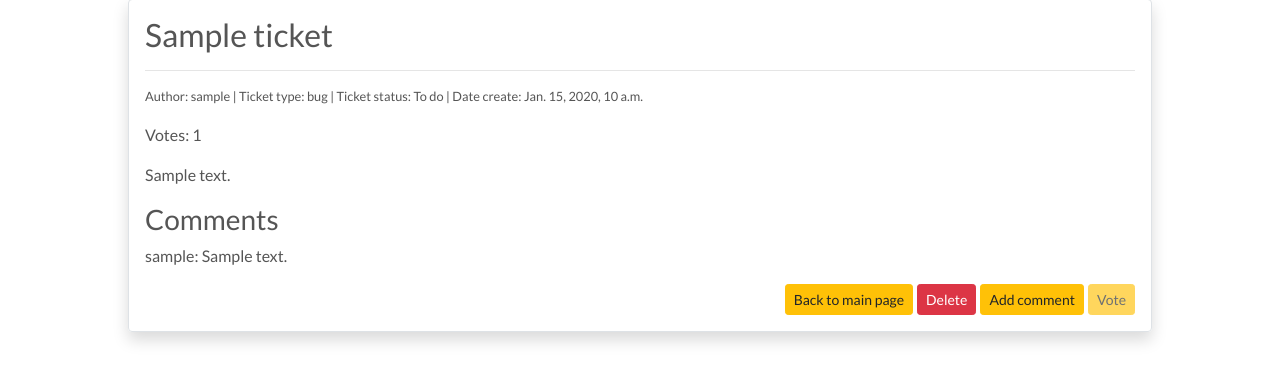
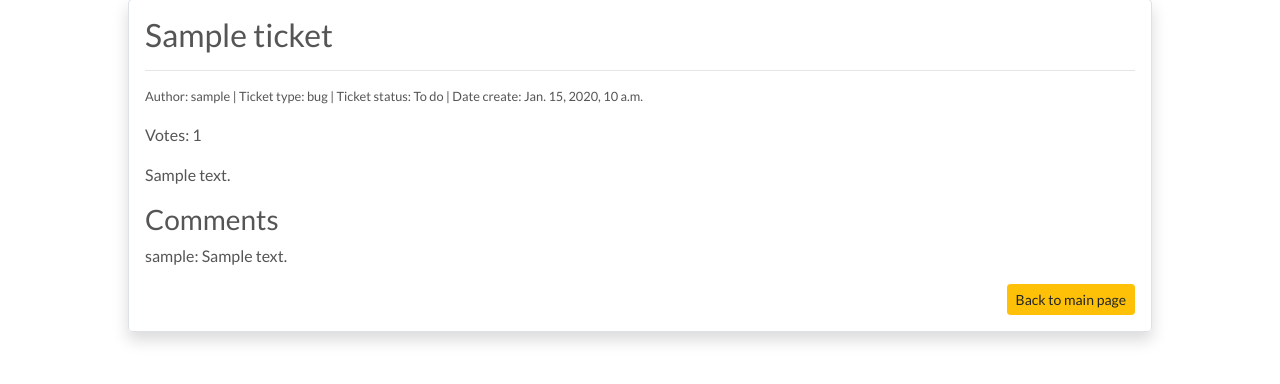
Before and after one commit to r-andy79/issue-tracker-project, a Django app: page /ticket/1 in a window 1280 px wide. Shown: the part 129-513 px from the top of the page. Run offline with Django 3.2, Linux system fonts and the light colour scheme; tables that the repository leaves empty hold one stand-in row (values such as "Sample post"); some libraries are stand-ins or nearby versions.

Commit message:
Added functionality that allows only logged in users to vote or comment on tickets

```diff
--- a/templates/tickets/ticket_detail.html
+++ b/templates/tickets/ticket_detail.html
@@ -23,16 +23,18 @@
                 <p>No comments here yet</p>
                 {% endfor %}
                 <div class="col d-flex justify-content-end p-0">
-                    <a href="{% url 'tickets_list' %}"><button class="btn btn-sm btn-warning">Back to main page</button></a>
                     {% if is_author %}
+                        <a href="{% url 'tickets_list' %}"><button class="btn btn-sm btn-warning">Back to main page</button></a>
+                        <a href="{% url 'delete_ticket' pk=ticket.pk %}"><button class="btn btn-sm btn-danger ml-1">Delete</button></a>
                         <a href="{% url 'edit_ticket' pk=ticket.pk %}"><button class="btn btn-sm btn-success ml-1">Edit</button></a>
-                    {% endif %}
-                    <a href="{% url 'delete_ticket' pk=ticket.pk %}"><button class="btn btn-sm btn-danger ml-1">Delete</button></a>
-                    <a href="{% url 'add_comment' pk=ticket.pk %}"><button class="btn btn-sm btn-warning ml-1">Add comment</button></a>
-                    {% if user.id == null %}
-                        <a href="#"><button class="btn btn-sm btn-warning ml-1" disabled>Vote</button></a>
+                        <a href="{% url 'add_comment' pk=ticket.pk %}"><button class="btn btn-sm btn-warning ml-1">Add comment</button></a>
+                        <a href="{% url 'ticket_vote' ticket_id=ticket.pk user_id=user.id %}"><button class="btn btn-sm btn-warning ml-1">Vote</button></a>
+                    {% elif is_user %}
+                        <a href="{% url 'tickets_list' %}"><button class="btn btn-sm btn-warning">Back to main page</button></a>
+                        <a href="{% url 'add_comment' pk=ticket.pk %}"><button class="btn btn-sm btn-warning ml-1">Add comment</button></a>
+                        <a href="{% url 'ticket_vote' ticket_id=ticket.pk user_id=user.id %}"><button class="btn btn-sm btn-warning ml-1">Vote</button></a>
                     {% else %}
-                    <a href="{% url 'ticket_vote' ticket_id=ticket.pk user_id=user.id %}"><button class="btn btn-sm btn-warning ml-1">Vote</button></a>
+                        <a href="{% url 'tickets_list' %}"><button class="btn btn-sm btn-warning">Back to main page</button></a>
                     {% endif %}
                 </div>
             </div>
--- a/templates/tickets/tickets_list.html
+++ b/templates/tickets/tickets_list.html
@@ -38,6 +38,7 @@
                 <div class="col p-4 d-flex flex-column position-static">
                     <h2>{{ ticket.title }}</h2>
                     <p>{{ ticket.get_ticket_status_display}}</p>
+                    <p>{{ ticket.created_date }}</p>
                     <p>{{ ticket.get_ticket_type_display }}</p>
                     <a href="{% url 'ticket_detail' pk=ticket.pk%}"><button class="btn btn-info">Show details</button></a>
                 </div>
--- a/tickets/views.py
+++ b/tickets/views.py
@@ -55,13 +55,16 @@ def ticket_detail(request, pk):
 
     ticket = get_object_or_404(Ticket, pk=pk)
     votes = Vote.objects.filter(ticket_id=pk)
+    is_user = request.user.is_authenticated
+    print(request.user.id)
     is_author = False
     if request.user.id == ticket.ticket_author_id:
         is_author = True
     context = {
         'ticket': ticket,
         'votes': votes,
-        'is_author': is_author
+        'is_author': is_author,
+        'is_user': is_user
     }
     return render(request, "tickets/ticket_detail.html", context)
 
@@ -122,10 +125,8 @@ def add_comment_to_ticket(request, pk):
 
 @login_required(login_url='account_login')
 def ticket_vote(request, ticket_id, user_id):
-    if user:
-        user = User.objects.get(id=user_id)
-    else:
-        user = None
+    user = User.objects.get(id=user_id)
+    print(user)
     ticket = Ticket.objects.get(id=ticket_id)
     try:
         vote = Vote(user=user, ticket=ticket, date=timezone.now())
```
